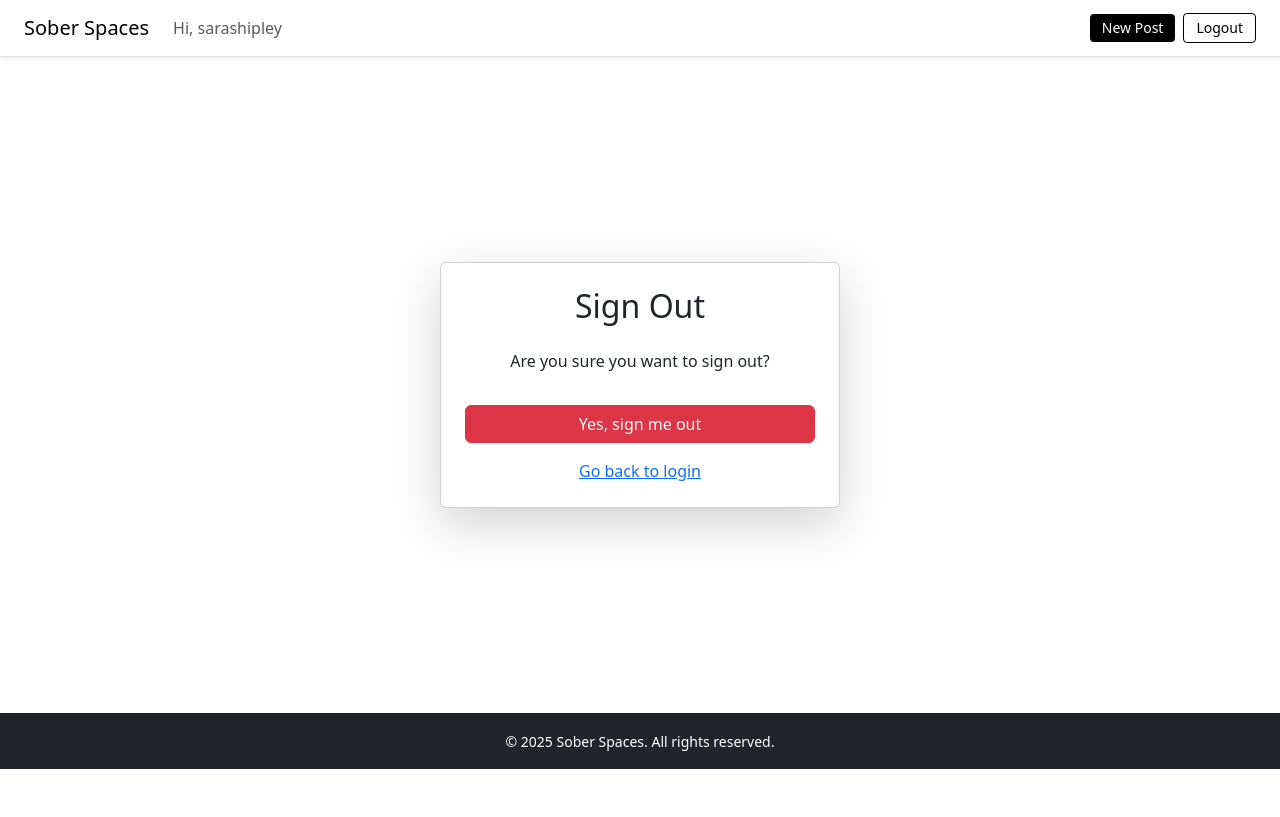
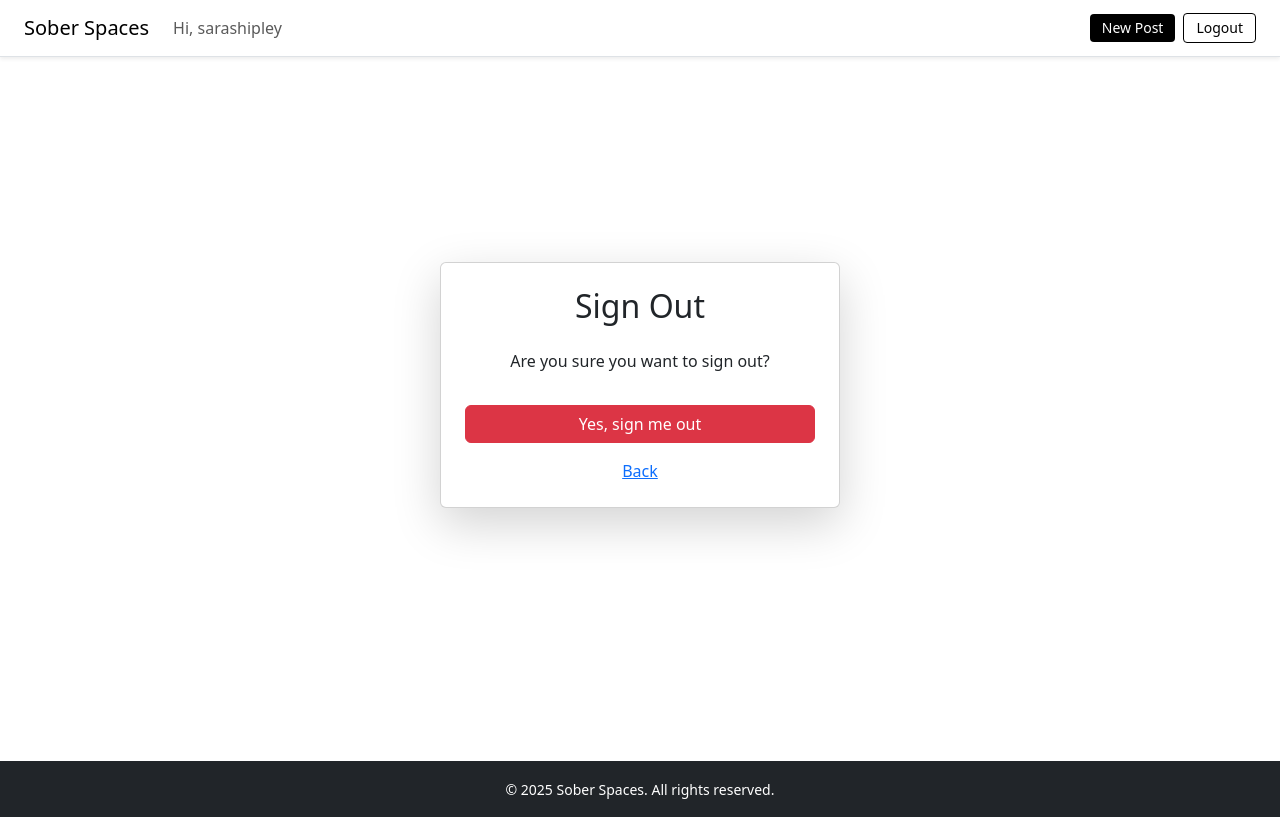
Before and after one commit to shipleyux/ms3, a Django app: page /accounts/logout/ in a window 1280 px wide. Before the commit the page ends 769 px from the top, so only its background shows below. Run offline with Django 4.2, Linux system fonts and the light colour scheme; a user stored in the database is signed in.

Commit message:
Add css styling for logput page footer issue and update 404 page content

```diff
--- a/blog_project/settings.py
+++ b/blog_project/settings.py
@@ -29,7 +29,7 @@ BASE_DIR = Path(__file__).resolve().parent.parent
 SECRET_KEY = os.environ.get("SECRET_KEY")
 
 # SECURITY WARNING: don't run with debug turned on in production!
-DEBUG = False
+DEBUG = True
 
 ALLOWED_HOSTS = ['ms3-blog-17789f37c9f8.herokuapp.com', '127.0.0.1', 'localhost']
 
--- a/static/css/style.css
+++ b/static/css/style.css
@@ -108,3 +108,18 @@ body {
   background-color: #000;
   color: #fff;
 }
+
+html, body {
+  height: 100%;
+  margin: 0;
+}
+
+body {
+  display: flex;
+  flex-direction: column;
+  min-height: 100vh;
+}
+
+main {
+  flex: 1;
+}
--- a/templates/404.html
+++ b/templates/404.html
@@ -22,7 +22,7 @@
   </main>
 
   <footer class="py-3 bg-light text-center mt-auto">
-    <small>&copy; 2025 My Blog. All rights reserved.</small>
+    <small>&copy; 2025 Sober Spaces. All rights reserved.</small>
   </footer>
 
 </body>
--- a/templates/account/logout.html
+++ b/templates/account/logout.html
@@ -12,7 +12,7 @@
     </form>
 
     <p class="text-center mt-3 mb-0">
-      <a href="{% url 'account_login' %}">Go back to login</a>
+      <a href="{% url 'account_login' %}">Back</a>
     </p>
   </div>
 </div>
```
Also changed, not shown: README.md.
